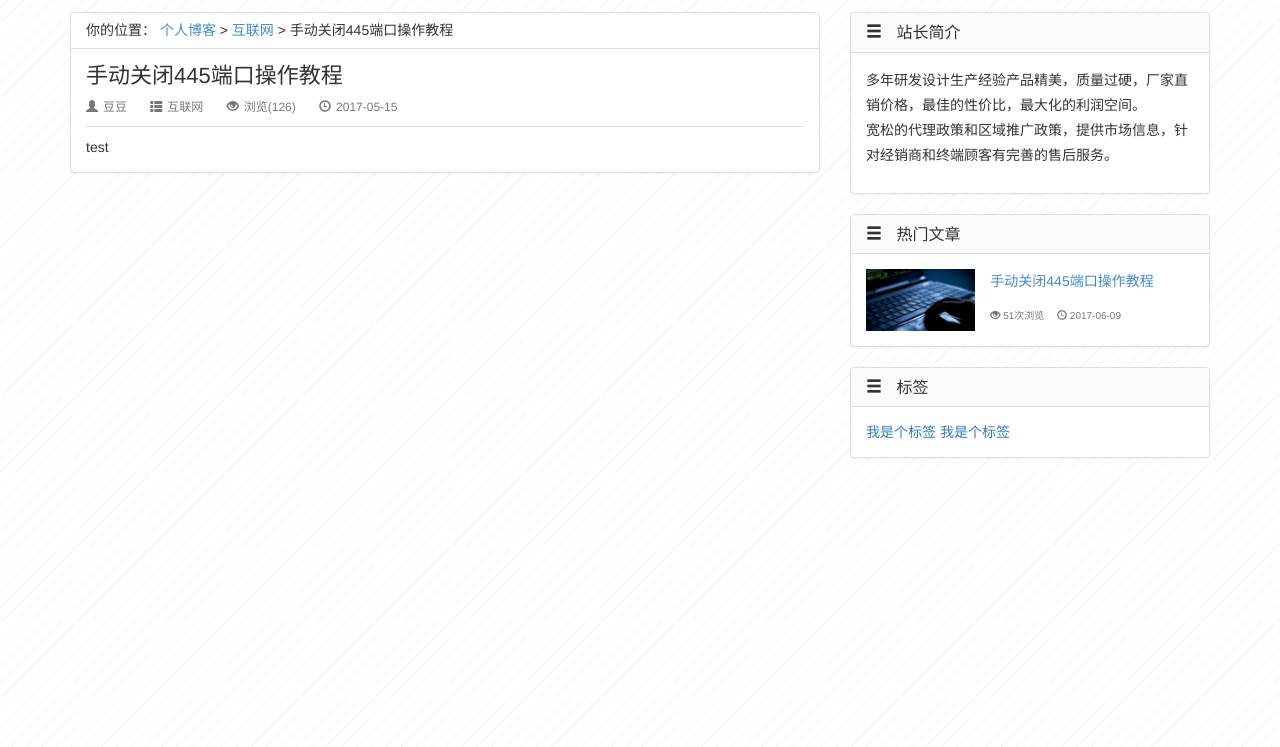
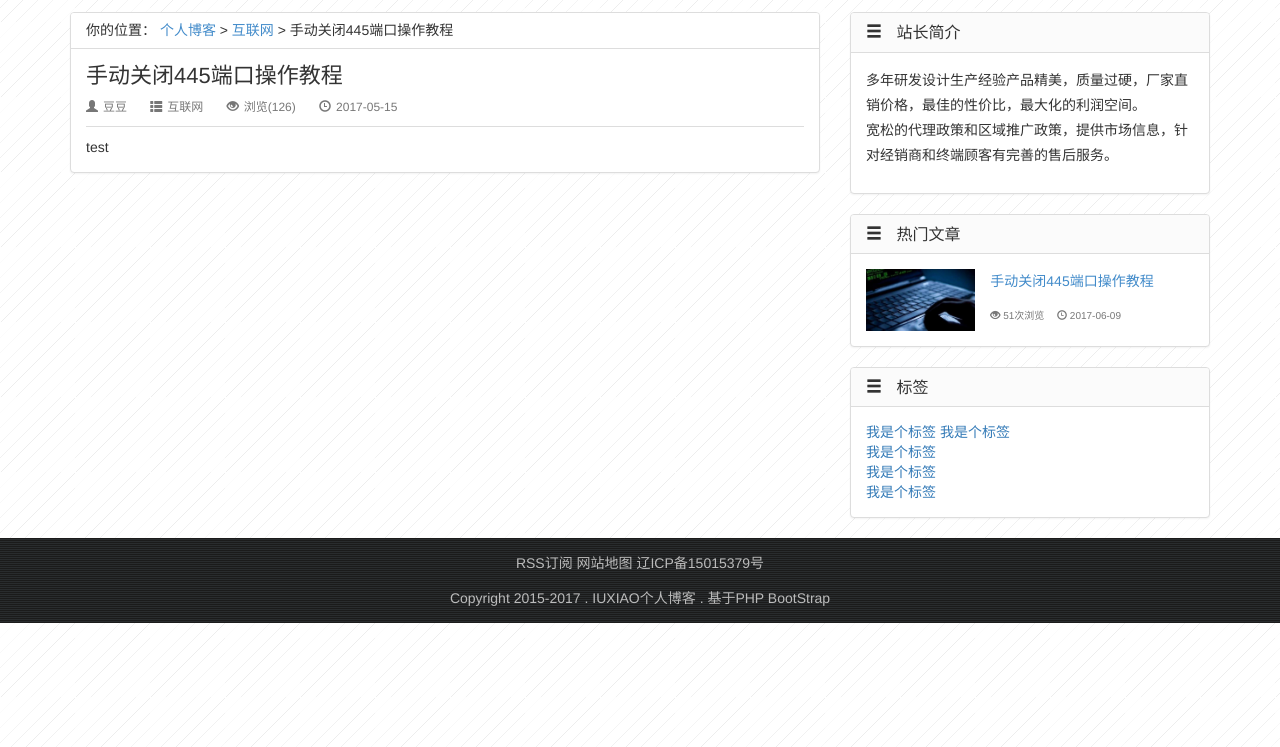
Before and after one commit to hellcox/ixpages, a plain HTML site: page detail.html in a window 1280 px wide. Shown: the part 53-800 px from the top of the page. Drawn offline with Linux system fonts and the light colour scheme.

Commit message:
修改底部版权栏

```diff
--- a/detail.html
+++ b/detail.html
@@ -149,6 +149,12 @@
                         <div class="content">
                             <a href="">我是个标签</a>
                             <a href="">我是个标签</a>
+                            <br>
+                            <a href="">我是个标签</a>
+                            <br>
+                            <a href="">我是个标签</a>
+                            <br>
+                            <a href="">我是个标签</a>
                         </div>
                     </div>
                 </div>
@@ -157,6 +163,20 @@
         </div>
     </div>
     <!-- /container -->
+    <footer class="footer cbbb">
+        <div class="container">
+            <div class="row mgtb-15" align="center">
+                <div class="col-sm-12">
+                    <span>RSS订阅</span>
+                    <span>网站地图</span>
+                    <span>辽ICP备15015379号</span>
+                </div>
+                <div class="col-sm-12 mgt-15">
+                    <span>Copyright 2015-2017 . IUXIAO个人博客 . 基于PHP BootStrap</span>
+                </div>
+            </div>
+        </div>
+    </footer>
     <!-- JavaScript -->
     <script src="./assets/js/jquery-3.2.1.min.js"></script>
     <script src="./assets/bootstrap/3.3.7/js/bootstrap.min.js"></script>
```
Also changed, not shown: index.html (+2 -2 lines), page.html (+14 -0 lines).
